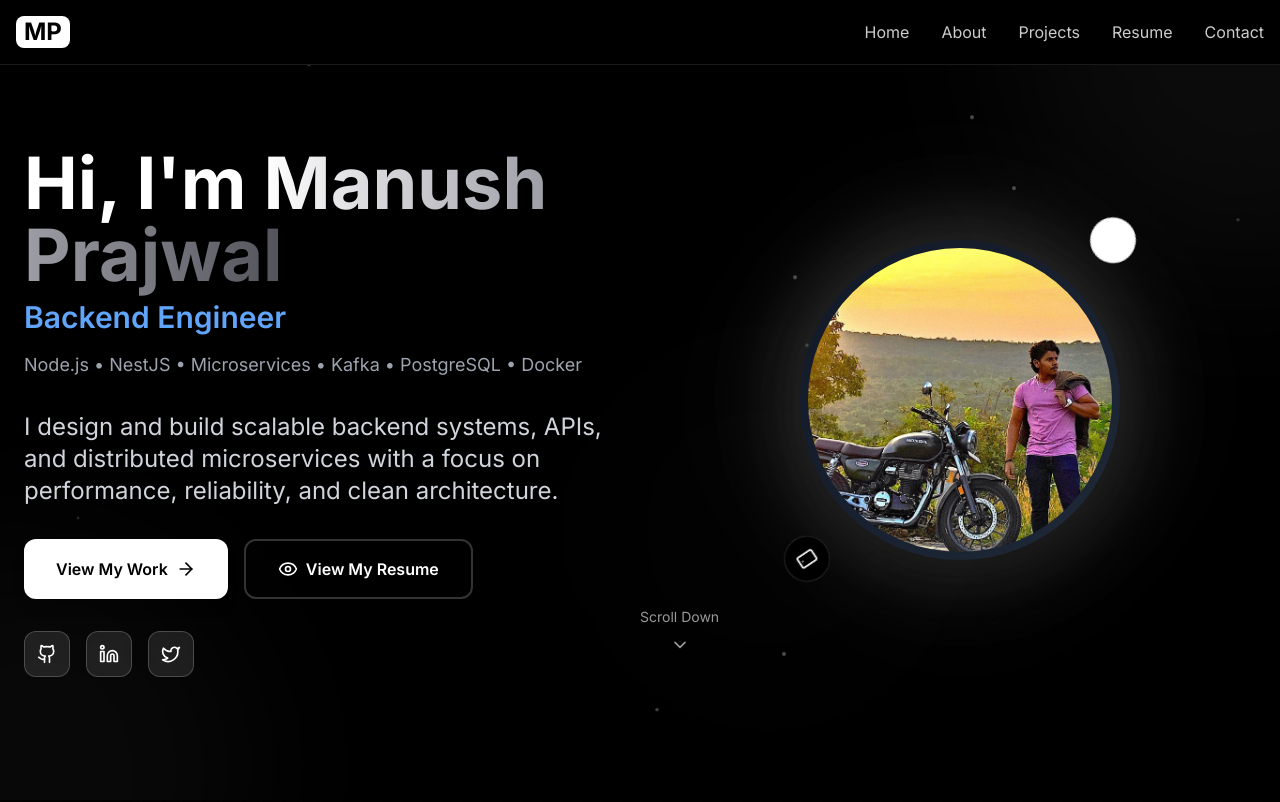
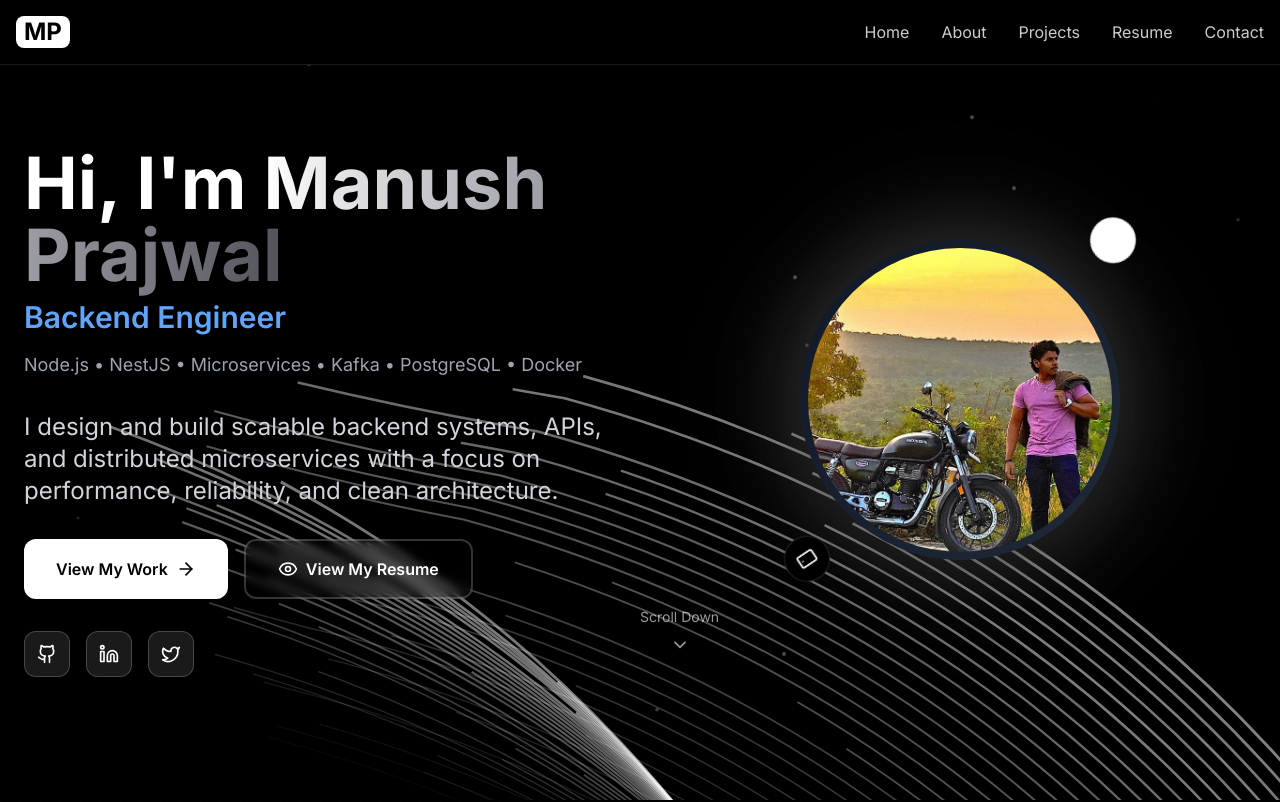
Before and after one commit to Manushprajwal7/Potfolio, a Next.js app: page / in a window 1280 px wide. Shown: the top 802 px of the page. Built offline with nearby package versions, Linux system fonts and the light colour scheme.

Commit message:
added hero background design component

```diff
--- a/package.json
+++ b/package.json
@@ -9,7 +9,7 @@
     "lint": "next lint"
   },
   "dependencies": {
-    "@radix-ui/react-slot": "^1.1.1",
+    "@radix-ui/react-slot": "^1.2.4",
     "class-variance-authority": "^0.7.1",
     "clsx": "^2.1.1",
     "framer-motion": "^11.18.2",
--- a/src/components/hero.jsx
+++ b/src/components/hero.jsx
@@ -11,6 +11,7 @@ import {
   ChevronDown,
   ArrowRight,
 } from "lucide-react";
+import { BackgroundPaths } from "@/components/ui/background-paths";
 
 // Hero Component
 export function Hero() {
@@ -56,49 +57,8 @@ export function Hero() {
       id="home"
       className="min-h-screen flex items-center justify-center relative overflow-hidden bg-black"
     >
-      {/* Enhanced Animated Background Elements */}
-      <div className="absolute inset-0 overflow-hidden">
-        <motion.div
-          className="absolute -top-40 -right-40 w-96 h-96 bg-zinc-500/10 rounded-full blur-3xl"
-          animate={{
-            scale: [1, 1.3, 1],
-            rotate: [0, 180, 360],
-            x: [0, mousePosition.x * 20, 0],
-            y: [0, mousePosition.y * 20, 0],
-          }}
-          transition={{
-            duration: 20,
-            repeat: Number.POSITIVE_INFINITY,
-            ease: "linear",
-          }}
-        />
-        <motion.div
-          className="absolute -bottom-40 -left-40 w-96 h-96 bg-zinc-600/10 rounded-full blur-3xl"
-          animate={{
-            scale: [1.3, 1, 1.3],
-            rotate: [360, 180, 0],
-            x: [0, -mousePosition.x * 20, 0],
-            y: [0, -mousePosition.y * 20, 0],
-          }}
-          transition={{
-            duration: 25,
-            repeat: Number.POSITIVE_INFINITY,
-            ease: "linear",
-          }}
-        />
-        <motion.div
-          className="absolute top-1/2 left-1/2 w-64 h-64 bg-zinc-800/10 rounded-full blur-2xl"
-          animate={{
-            scale: [1, 1.5, 1],
-            opacity: [0.3, 0.6, 0.3],
-          }}
-          transition={{
-            duration: 15,
-            repeat: Number.POSITIVE_INFINITY,
-            ease: "easeInOut",
-          }}
-        />
-      </div>
+      {/* Background Paths Animation - Full Background */}
+      <BackgroundPaths />
 
       {/* Floating Particles */}
       <div className="absolute inset-0">
--- /dev/null
+++ b/src/components/ui/background-paths.jsx
@@ -0,0 +1,62 @@
+"use client";
+
+import { motion } from "framer-motion";
+import { Button } from "@/components/ui/button";
+
+function FloatingPaths({ position }) {
+  const paths = Array.from({ length: 36 }, (_, i) => ({
+    id: i,
+    d: `M-${380 - i * 5 * position} -${189 + i * 6}C-${
+      380 - i * 5 * position
+    } -${189 + i * 6} -${312 - i * 5 * position} ${216 - i * 6} ${
+      152 - i * 5 * position
+    } ${343 - i * 6}C${616 - i * 5 * position} ${470 - i * 6} ${
+      684 - i * 5 * position
+    } ${875 - i * 6} ${684 - i * 5 * position} ${875 - i * 6}`,
+    color: `rgba(15,23,42,${0.1 + i * 0.03})`,
+    width: 0.5 + i * 0.03,
+  }));
+
+  return (
+    <div className="absolute inset-0 pointer-events-none">
+      <svg
+        className="w-full h-full text-slate-950 dark:text-white"
+        viewBox="0 0 696 316"
+        fill="none"
+      >
+        <title>Background Paths</title>
+        {paths.map((path) => (
+          <motion.path
+            key={path.id}
+            d={path.d}
+            stroke="currentColor"
+            strokeWidth={path.width}
+            strokeOpacity={0.1 + path.id * 0.03}
+            initial={{ pathLength: 0.3, opacity: 0.6 }}
+            animate={{
+              pathLength: 1,
+              opacity: [0.3, 0.6, 0.3],
+              pathOffset: [0, 1, 0],
+            }}
+            transition={{
+              duration: 20 + Math.random() * 10,
+              repeat: Number.POSITIVE_INFINITY,
+              ease: "linear",
+            }}
+          />
+        ))}
+      </svg>
+    </div>
+  );
+}
+
+export function BackgroundPaths() {
+  return (
+    <div className="absolute inset-0 overflow-hidden">
+      <div className="absolute inset-0">
+        <FloatingPaths position={1} />
+        <FloatingPaths position={-1} />
+      </div>
+    </div>
+  );
+}
--- a/src/components/ui/button.jsx
+++ b/src/components/ui/button.jsx
@@ -5,26 +5,25 @@ import { cva } from "class-variance-authority";
 import { cn } from "@/lib/utils"
 
 const buttonVariants = cva(
-  "inline-flex items-center justify-center gap-2 whitespace-nowrap rounded-md text-sm font-medium transition-colors focus-visible:outline-none focus-visible:ring-1 focus-visible:ring-ring disabled:pointer-events-none disabled:opacity-50 [&_svg]:pointer-events-none [&_svg]:size-4 [&_svg]:shrink-0",
+  "inline-flex items-center justify-center whitespace-nowrap rounded-md text-sm font-medium ring-offset-background transition-colors focus-visible:outline-none focus-visible:ring-2 focus-visible:ring-ring focus-visible:ring-offset-2 disabled:pointer-events-none disabled:opacity-50",
   {
     variants: {
       variant: {
-        default:
-          "bg-primary text-primary-foreground shadow hover:bg-primary/90",
+        default: "bg-primary text-primary-foreground hover:bg-primary/90",
         destructive:
-          "bg-destructive text-destructive-foreground shadow-sm hover:bg-destructive/90",
+          "bg-destructive text-destructive-foreground hover:bg-destructive/90",
         outline:
-          "border border-input bg-background shadow-sm hover:bg-accent hover:text-accent-foreground",
+          "border border-input bg-background hover:bg-accent hover:text-accent-foreground",
         secondary:
-          "bg-secondary text-secondary-foreground shadow-sm hover:bg-secondary/80",
+          "bg-secondary text-secondary-foreground hover:bg-secondary/80",
         ghost: "hover:bg-accent hover:text-accent-foreground",
         link: "text-primary underline-offset-4 hover:underline",
       },
       size: {
-        default: "h-9 px-4 py-2",
-        sm: "h-8 rounded-md px-3 text-xs",
-        lg: "h-10 rounded-md px-8",
-        icon: "h-9 w-9",
+        default: "h-10 px-4 py-2",
+        sm: "h-9 rounded-md px-3",
+        lg: "h-11 rounded-md px-8",
+        icon: "h-10 w-10",
       },
     },
     defaultVariants: {
@@ -37,10 +36,10 @@ const buttonVariants = cva(
 const Button = React.forwardRef(({ className, variant, size, asChild = false, ...props }, ref) => {
   const Comp = asChild ? Slot : "button"
   return (
-    (<Comp
+    <Comp
       className={cn(buttonVariants({ variant, size, className }))}
       ref={ref}
-      {...props} />)
+      {...props} />
   );
 })
 Button.displayName = "Button"
```
Also changed, not shown: 1 other file (tests, documents, lock files or other folders).
